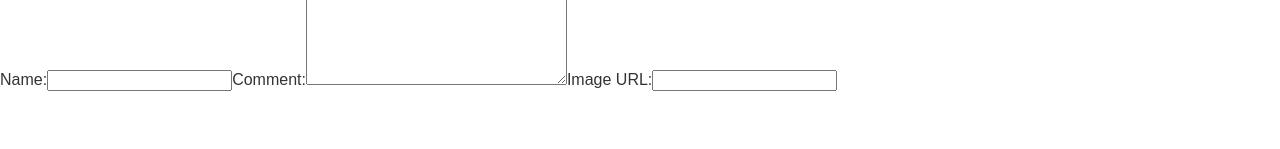
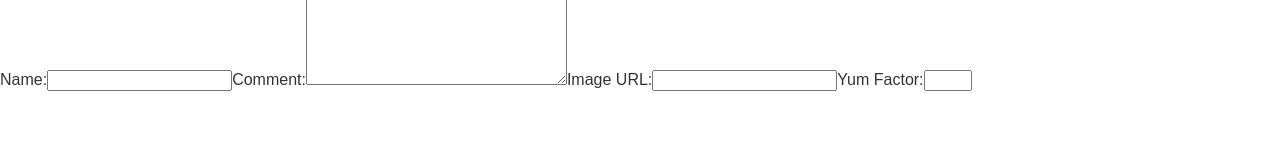
Before and after one commit to ajrussellaudio/cake-shop, a React (Create React App) app: page /new in a window 1280 px wide. Shown: the part 151-300 px from the top of the page. Built offline with nearby package versions, Linux system fonts and the light colour scheme.

Commit message:
add yum factor rating

```diff
--- a/src/components/NewCakeForm.js
+++ b/src/components/NewCakeForm.js
@@ -8,7 +8,9 @@ const NewCakeForm = props => (
     <label htmlFor="comment">Comment:</label>
     <textarea name="comment" id="comment" cols="30" rows="10" />
     <label htmlFor="image-url">Image URL:</label>
-    <input type="text" id="image-url" name="image-url" />
+    <input type="text" id="image-url" name="imageUrl" />
+    <label htmlFor="yum-factor">Yum Factor:</label>
+    <input type="number" id="yum-factor" name="yumFactor" min={1} max={5} />
   </form>
 );
 
```
Also changed, not shown: 1 other file (tests, documents, lock files or other folders).
